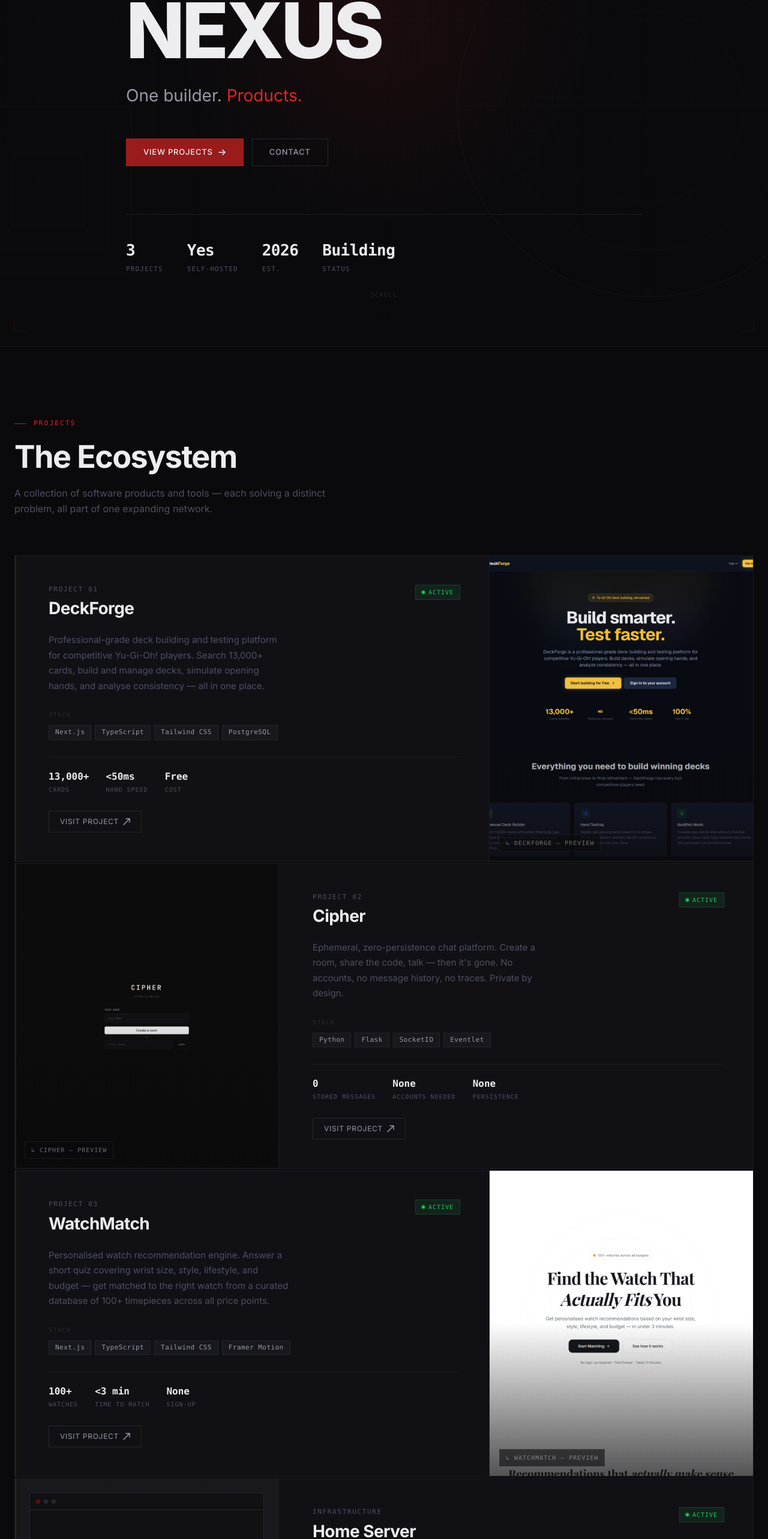
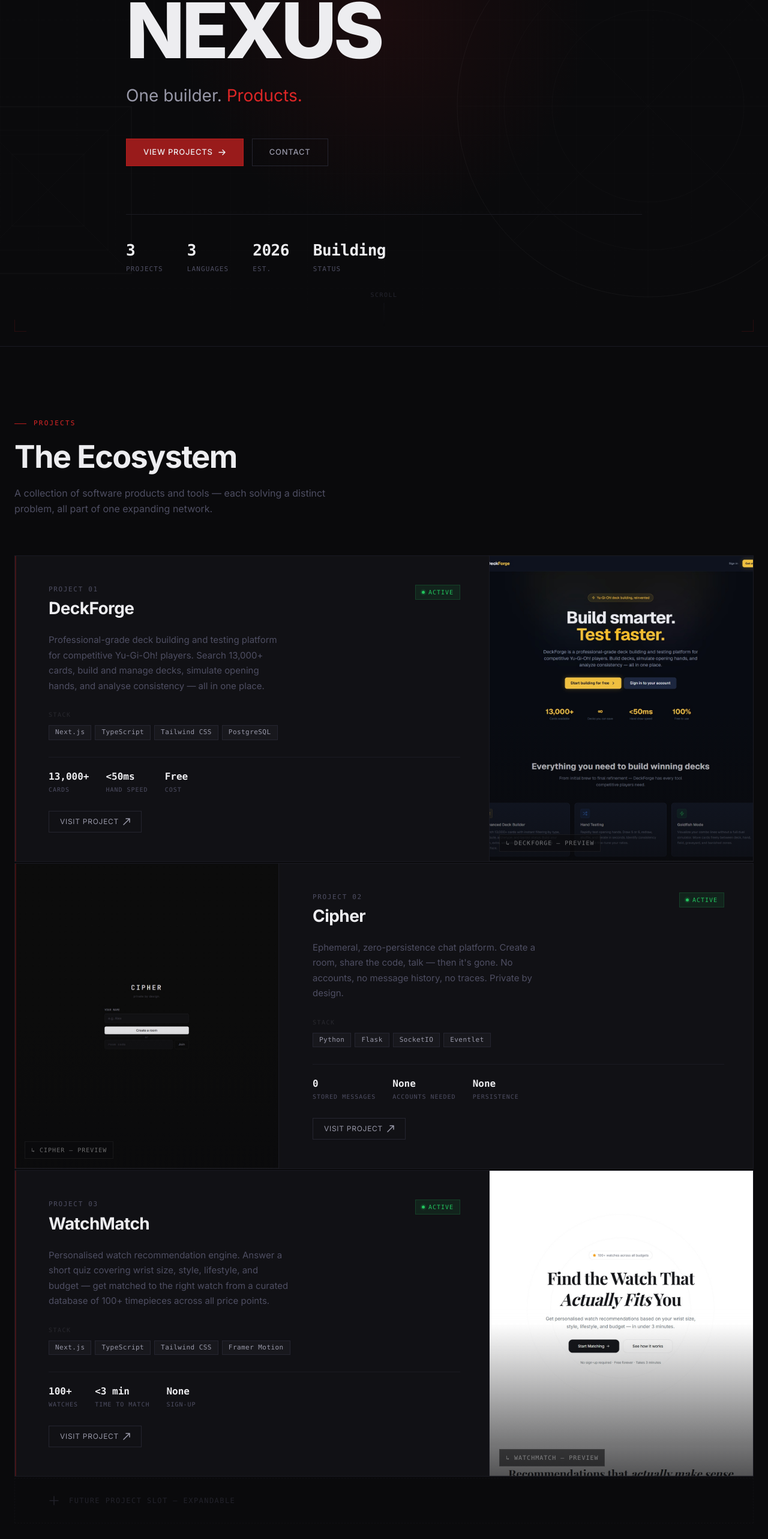
Before and after one commit to ziaboy123/portfolio, a Next.js app: page / in a window 1280 px wide. Shown: the part 223-2789 px from the top of the page at 60% size. Built offline with nearby package versions, Linux system fonts and the light colour scheme.

Commit message:
Remove home server card; placeholder Languages metric

```diff
--- a/components/sections/Hero.jsx
+++ b/components/sections/Hero.jsx
@@ -335,7 +335,7 @@ export default function Hero() {
         >
           {[
             { label: 'Projects', value: '3' },
-            { label: 'Self-Hosted', value: 'Yes' },
+            { label: 'Languages', value: '3' },
             { label: 'Est.', value: '2026' },
             { label: 'Status', value: 'Building' },
           ].map(({ label, value }) => (
--- a/components/sections/Projects.jsx
+++ b/components/sections/Projects.jsx
@@ -48,23 +48,6 @@ const PROJECTS = [
       { label: 'Watches', value: '100+' },
       { label: 'Time to Match', value: '<3 min' },
       { label: 'Sign-up', value: 'None' },
-    ],
-  },
-  {
-    id: 'homeserver',
-    eyebrow: 'INFRASTRUCTURE',
-    name: 'Home Server',
-    status: 'active',
-    url: null,
-    urlNote: 'SELF-HOSTED',
-    screenshot: null,
-    description:
-      'A self-managed home server running all four projects. Handles routing, process management, and uptime — built and maintained personally. No cloud providers, no managed hosting.',
-    stack: ['Linux', 'Nginx', 'PM2', 'Cloudflare'],
-    metrics: [
-      { label: 'Apps Hosted', value: '4' },
-      { label: 'Cloud Services', value: 'None' },
-      { label: 'Managed by', value: 'Me' },
     ],
   },
 ];
```
